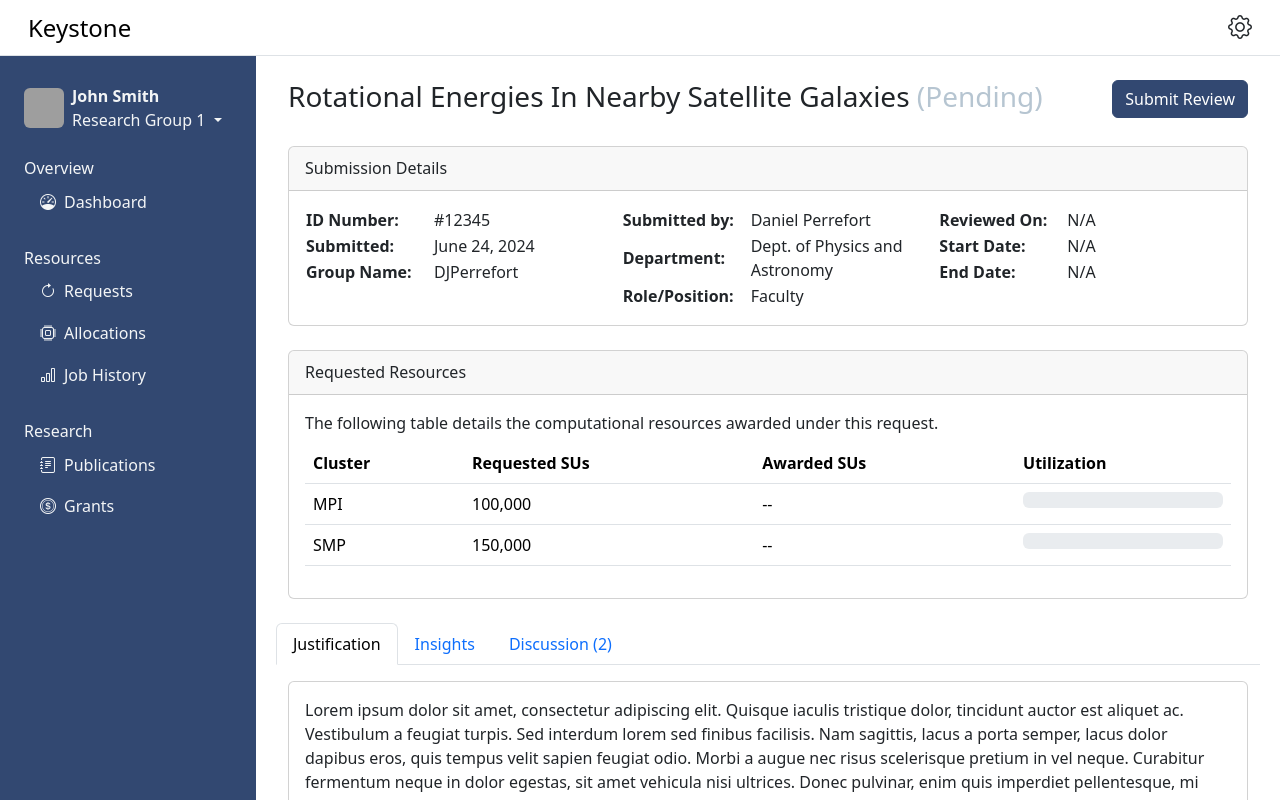
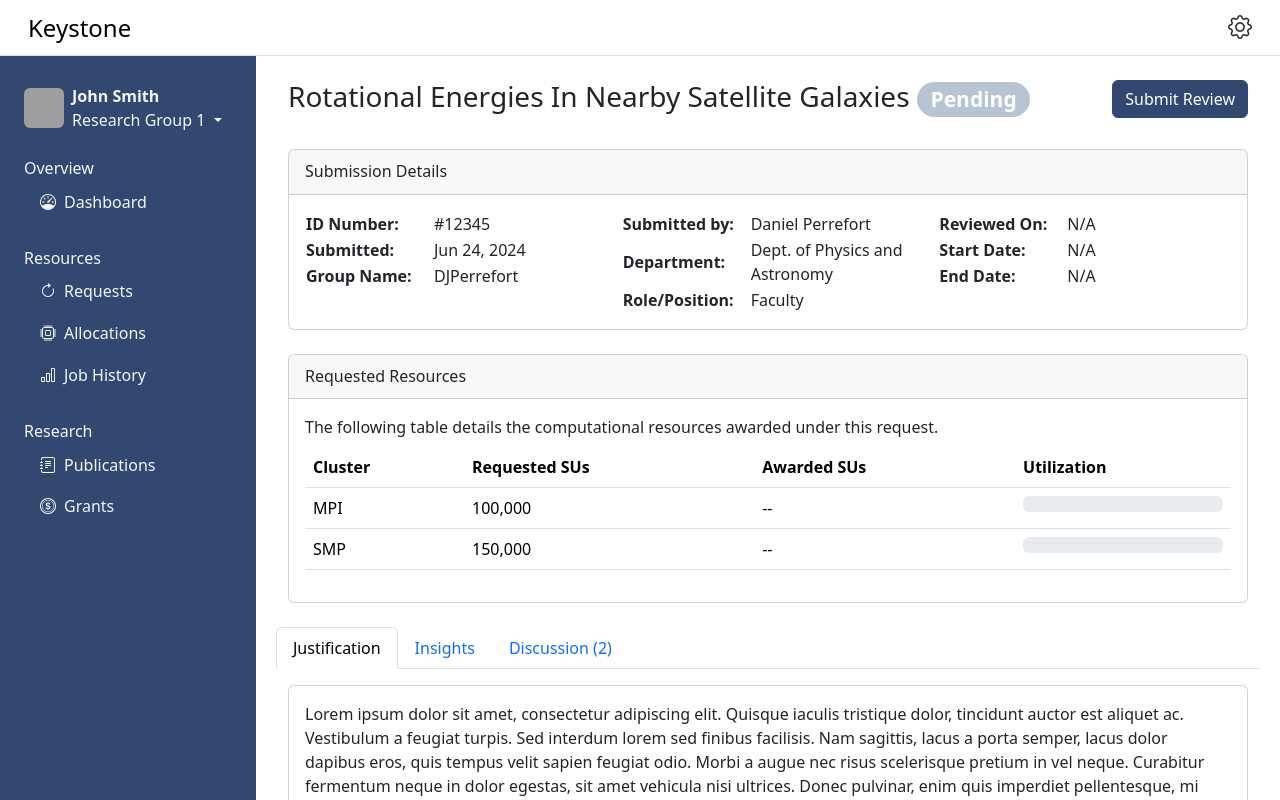
Before and after one commit to pitt-crc/keystone-web, an Angular app: page /app/request in a window 1280 px wide. Shown: the top 800 px of the page. Built offline with nearby package versions, Linux system fonts and the light colour scheme; sample sign-in values are in the browser's storage; grey boxes are pictures that could not be loaded.

Commit message:
Dynamically populates request details

```diff
--- a/src/app/pages/components/request/request.component.html
+++ b/src/app/pages/components/request/request.component.html
@@ -1,8 +1,18 @@
 <app-layout-side-nav>
 
+  <!-- Header section -->
   <div class="row">
     <div class="col">
-      <h1 class="h3">Rotational Energies In Nearby Satellite Galaxies <span class="text-secondary">(Pending)</span></h1>
+      <h1 class="h3">{{ requestTitle }}
+        <span class="badge rounded-pill" [ngClass]="{
+        'bg-secondary': requestStatus === 'Pending',
+        'bg-warning': requestStatus === 'Approved',
+        'bg-success': requestStatus === 'Active',
+        'bg-danger': requestStatus === 'Denied'
+      }">
+        {{ requestStatus }}
+      </span>
+      </h1>
     </div>
     <div class="col-xl-auto text-xl-end">
       <button type="button" class="btn btn-primary" data-bs-toggle="modal" data-bs-target="#reviewModal">
@@ -11,11 +21,12 @@
     </div>
   </div>
 
-  <!-- Modal -->
-  <div class="modal fade" id="exampleModal" tabindex="-1" aria-labelledby="reviewModalLabel" aria-hidden="true">
+  <!-- Modal for submitting review -->
+  <div class="modal fade" id="reviewModal" tabindex="-1" aria-labelledby="reviewModalLabel" aria-hidden="true">
     <div class="modal-dialog modal-lg modal-dialog-centered">
       <div class="modal-content">
         <div class="modal-header">
+          <!-- Modal Title -->
           <h5 class="modal-title" id="reviewModalLabel">Submit Review</h5>
           <button type="button" class="btn-close" data-bs-dismiss="modal" aria-label="Close"></button>
         </div>
@@ -81,6 +92,7 @@
     </div>
   </div>
 
+  <!-- Submission details section -->
   <div class="card my-4">
     <div class="card-header">
       <h2 class="h6 my-1">Submission Details</h2>
@@ -92,15 +104,15 @@
             <tbody>
             <tr>
               <td style="width: 8rem;"><strong>ID Number:</strong></td>
-              <td>#12345</td>
+              <td>#{{ requestID }}</td>
             </tr>
             <tr>
               <td><strong>Submitted:</strong></td>
-              <td>June 24, 2024</td>
+              <td>{{ requestDate | date }}</td>
             </tr>
             <tr>
               <td><strong>Group Name:</strong></td>
-              <td>DJPerrefort</td>
+              <td>{{ requestGroup }}</td>
             </tr>
             </tbody>
           </table>
@@ -110,15 +122,15 @@
             <tbody>
             <tr>
               <td style="width: 8rem;"><strong>Submitted by:</strong></td>
-              <td>Daniel Perrefort</td>
+              <td>{{ submitterGroup }}</td>
             </tr>
             <tr>
               <td><strong>Department:</strong></td>
-              <td>Dept. of Physics and Astronomy</td>
+              <td>{{ submitterDepartment }}</td>
             </tr>
             <tr>
               <td><strong>Role/Position:</strong></td>
-              <td>Faculty</td>
+              <td>{{ submitterPosition }}</td>
             </tr>
             </tbody>
           </table>
@@ -128,15 +140,24 @@
             <tbody>
             <tr>
               <td style="width: 8rem;"><strong>Reviewed On:</strong></td>
-              <td>N/A</td>
+              <td>
+                <span *ngIf="reviewedDate; else noReviewedDate">{{ reviewedDate | date }}</span>
+                <ng-template #noReviewedDate>N/A</ng-template>
+              </td>
             </tr>
             <tr>
               <td><strong>Start Date:</strong></td>
-              <td>N/A</td>
+              <td>
+                <span *ngIf="startDate; else noStartDate">{{ startDate | date }}</span>
+                <ng-template #noStartDate>N/A</ng-template>
+              </td>
             </tr>
             <tr>
               <td><strong>End Date:</strong></td>
-              <td>N/A</td>
+              <td>
+                <span *ngIf="endDate; else noEndDate">{{ endDate | date }}</span>
+                <ng-template #noEndDate>N/A</ng-template>
+              </td>
             </tr>
             </tbody>
           </table>
@@ -145,7 +166,7 @@
     </div>
   </div>
 
-
+  <!-- Requested resources section -->
   <div class="card my-4">
     <div class="card-header">
       <h2 class="h6 my-1">Requested Resources</h2>
@@ -164,23 +185,20 @@
         </tr>
         </thead>
         <tbody>
-        <tr>
-          <td>MPI</td>
-          <td>100,000</td>
-          <td>--</td>
+        <tr *ngFor="let data of clusterData">
+          <td>{{ data.cluster }}</td>
+          <td>{{ data.requestedSUs | number }}</td>
+          <td>{{ data.awardedSUs }}</td>
           <td>
             <div class="progress">
-              <div class="progress-bar" role="progressbar" style="width: 0%;" aria-valuenow="25" aria-valuemin="0" aria-valuemax="100"></div>
-            </div>
-          </td>
-        </tr>
-        <tr>
-          <td>SMP</td>
-          <td>150,000</td>
-          <td>--</td>
-          <td>
-            <div class="progress">
-              <div class="progress-bar" role="progressbar" style="width: 0%;" aria-valuenow="25" aria-valuemin="0" aria-valuemax="100"></div>
+              <div
+                  class="progress-bar"
+                  role="progressbar"
+                  [style.width.%]="data.utilization"
+                  [attr.aria-valuenow]="data.utilization"
+                  aria-valuemin="0"
+                  aria-valuemax="100">
+              </div>
             </div>
           </td>
         </tr>
@@ -189,7 +207,9 @@
     </div>
   </div>
 
+  <!-- Tabbed section for Justification, Insights, and Discussion -->
   <div class="row my-4">
+    <!-- Tab selectors -->
     <ul class="nav nav-tabs" id="myTab" role="tablist">
       <li class="nav-item" role="presentation">
         <button class="nav-link active" id="justification-tab" data-bs-toggle="tab" data-bs-target="#justification" type="button" role="tab" aria-controls="justification" aria-selected="true">Justification</button>
@@ -202,9 +222,10 @@
       </li>
     </ul>
 
+    <!-- Tab content -->
     <div class="tab-content" id="myTabContent">
+      <!-- Justification tab content -->
       <div class="tab-pane fade show active" id="justification" role="tabpanel" aria-labelledby="justification-tab">
-
         <div class="card my-3">
           <div class="card-body">
             <p class="card-text">Lorem ipsum dolor sit amet, consectetur adipiscing elit. Quisque iaculis tristique dolor, tincidunt auctor est aliquet ac. Vestibulum a feugiat turpis. Sed interdum lorem sed finibus facilisis. Nam sagittis, lacus a porta semper, lacus dolor dapibus eros, quis tempus velit sapien feugiat odio. Morbi a augue nec risus scelerisque pretium in vel neque. Curabitur fermentum neque in dolor egestas, sit amet vehicula nisi ultrices. Donec pulvinar, enim quis imperdiet pellentesque, mi mauris eleifend enim, et tempus tortor tellus quis tellus. Maecenas euismod diam id libero mollis, non auctor libero facilisis. Donec in metus magna. Suspendisse sit amet consectetur lacus. Maecenas nec convallis magna, consequat sodales nisi.</p>
@@ -220,10 +241,12 @@
         </div>
       </div>
 
+      <!-- Insights tab content -->
       <div class="tab-pane fade" id="insights" role="tabpanel" aria-labelledby="insights-tab">
         ...
       </div>
 
+      <!-- discussion tab content -->
       <div class="tab-pane fade" id="discussion" role="tabpanel" aria-labelledby="discussion-tab">
         <div class="card my-3">
           <div class="card-body">
@@ -243,7 +266,8 @@
 
         <hr>
 
-        <div class=" my-3">
+        <!-- Discussion Comment Form -->
+        <div class="my-3">
           <form>
             <div class="mb-3">
               <textarea class="form-control" id="comments" rows="3" placeholder="Enter your comments here"></textarea>
--- a/src/app/pages/components/request/request.component.ts
+++ b/src/app/pages/components/request/request.component.ts
@@ -1,3 +1,4 @@
+import { DatePipe, DecimalPipe, NgClass, NgForOf, NgIf } from "@angular/common";
 import { Component } from '@angular/core';
 
 import { LayoutSideNavComponent } from "../../../layouts/components/layout-side-nav/layout-side-nav.component";
@@ -6,6 +7,33 @@ import { LayoutSideNavComponent } from "../../../layouts/components/layout-side-
   selector: 'app-RequestPage',
   standalone: true,
   templateUrl: 'request.component.html',
-  imports: [LayoutSideNavComponent]
+  imports: [LayoutSideNavComponent, NgClass, DatePipe, NgIf, NgForOf, DecimalPipe]
 })
-export class RequestComponent {}
+export class RequestComponent {
+  requestTitle: string = "Rotational Energies In Nearby Satellite Galaxies";
+  requestStatus: string = "Pending";
+  requestID: number = 12345;
+  requestGroup: string = "DJPerrefort";
+  submitterGroup: string = "Daniel Perrefort";
+  submitterDepartment: string = "Dept. of Physics and Astronomy";
+  submitterPosition: string = "Faculty";
+  requestDate: string = "2024-06-24";
+  reviewedDate: string | null = null;
+  startDate: string | null = null;
+  endDate: string | null = null;
+
+  clusterData = [
+    {
+      cluster: 'MPI',
+      requestedSUs: 100000,
+      awardedSUs: '--',
+      utilization: 0
+    },
+    {
+      cluster: 'SMP',
+      requestedSUs: 150000,
+      awardedSUs: '--',
+      utilization: 0
+    }
+  ];
+}
```
